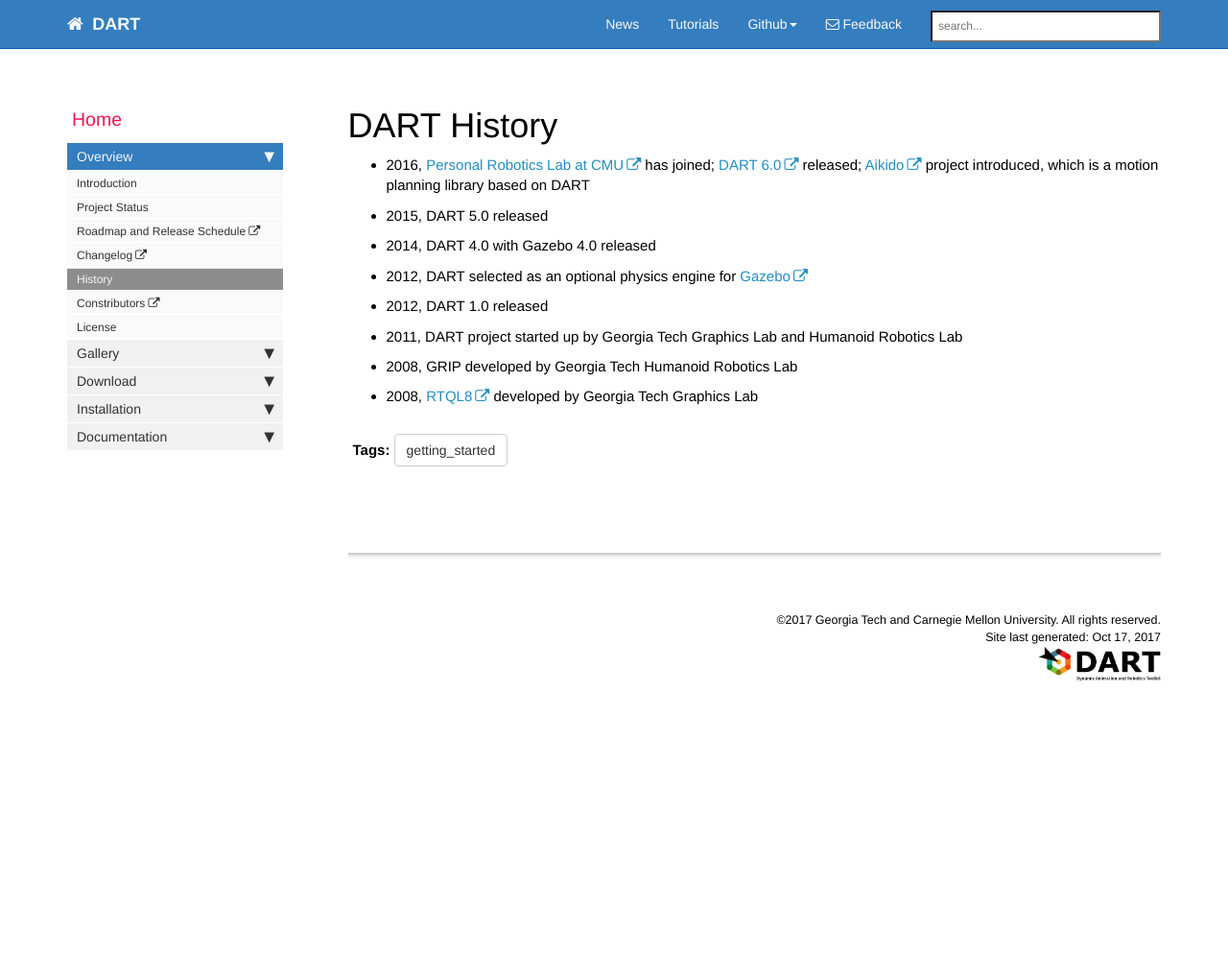
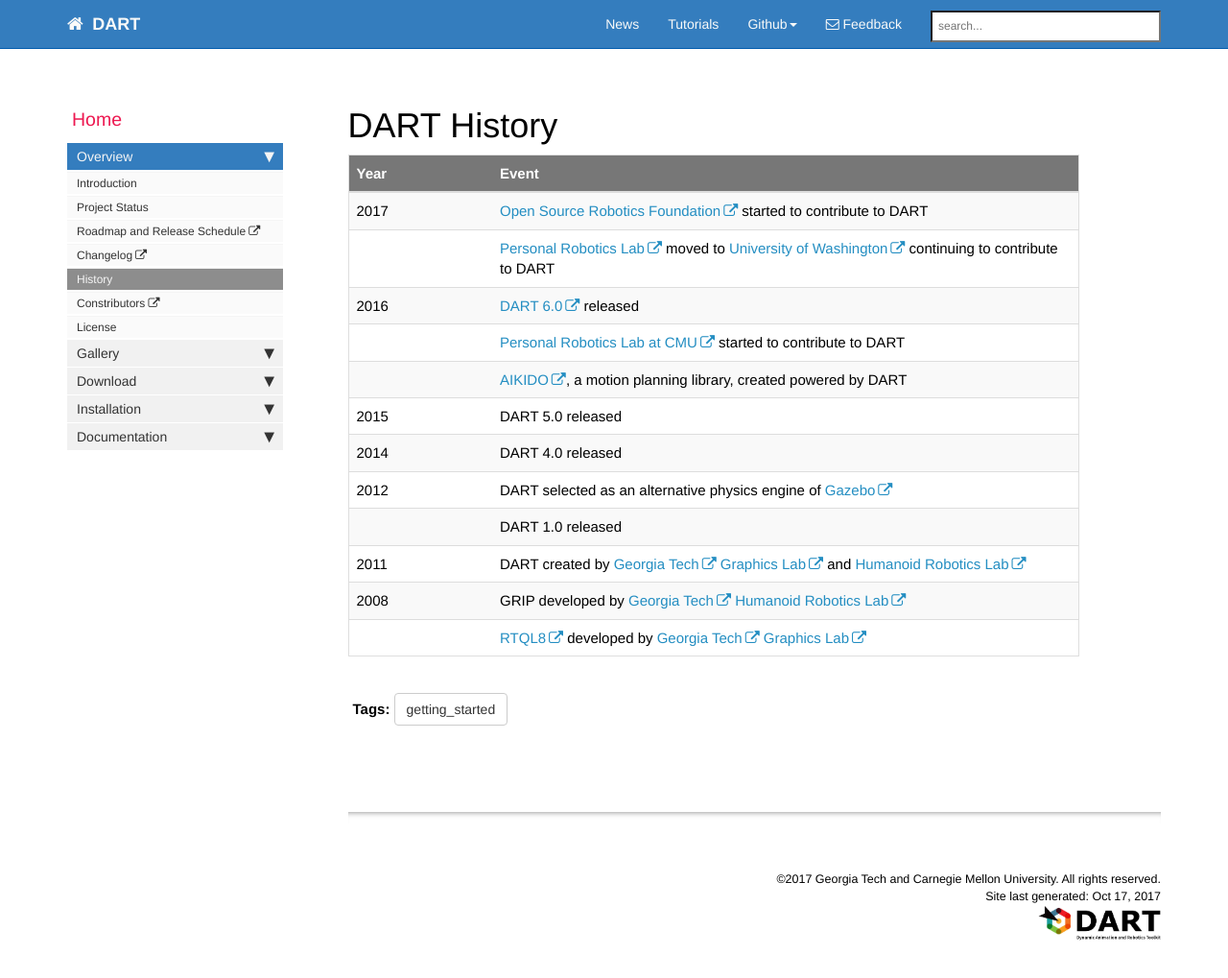
Before and after one commit to dartsim/dartsim.github.io, a Jekyll site: the page built from pages/history.md, in a window 1280 px wide and 1040 px high. Shown: the top 1019 px of the window at 96% size. Built offline with Jekyll 4.4.1, drawn with Linux system fonts in a browser that asks for light colours; nearby versions of some CDN libraries; comment, search, counter and statistics services are not loaded.

Commit message:
Update history.md

```diff
--- a/pages/history.md
+++ b/pages/history.md
@@ -7,11 +7,17 @@
 toc: false
 ---
 
-* 2016, [Personal Robotics Lab at CMU](https://personalrobotics.ri.cmu.edu/) has joined; [DART 6.0](https://github.com/dartsim/dart/releases/tag/v6.0.0) released; [Aikido](https://github.com/personalrobotics/aikido) project introduced, which is a motion planning library based on DART
-* 2015, DART 5.0 released
-* 2014, DART 4.0 with Gazebo 4.0 released
-* 2012, DART selected as an optional physics engine for [Gazebo](http://www.gazebosim.org/)
-* 2012, DART 1.0 released
-* 2011, DART project started up by Georgia Tech Graphics Lab and Humanoid Robotics Lab
-* 2008, GRIP developed by Georgia Tech Humanoid Robotics Lab
-* 2008, [RTQL8](https://bitbucket.org/karenliu/rtql8) developed by Georgia Tech Graphics Lab
+| Year | Event |
+|------|-------|
+| 2017 | [Open Source Robotics Foundation](https://www.osrfoundation.org/) started to contribute to DART |
+|      | [Personal Robotics Lab](http://personalrobotics.cs.washington.edu/) moved to [University of Washington](http://www.washington.edu/) continuing to contribute to DART |
+| 2016 | [DART 6.0](https://github.com/dartsim/dart/releases/tag/v6.0.0) released |
+|      | [Personal Robotics Lab at CMU](https://personalrobotics.ri.cmu.edu/) started to contribute to DART |
+|      | [AIKIDO](https://github.com/personalrobotics/aikido), a motion planning library, created powered by DART |
+| 2015 | DART 5.0 released |
+| 2014 | DART 4.0 released |
+| 2012 | DART selected as an alternative physics engine of [Gazebo](http://www.gazebosim.org/) |
+|      | DART 1.0 released |
+| 2011 | DART created by [Georgia Tech](http://www.gatech.edu/) [Graphics Lab](http://www.cc.gatech.edu/~karenliu/Home.html) and [Humanoid Robotics Lab](http://www.golems.org/) |
+| 2008 | GRIP developed by [Georgia Tech](http://www.gatech.edu/) [Humanoid Robotics Lab](http://www.golems.org/) |
+|      | [RTQL8](https://bitbucket.org/karenliu/rtql8) developed by [Georgia Tech](http://www.gatech.edu/) [Graphics Lab](http://www.cc.gatech.edu/~karenliu/Home.html) |
```
